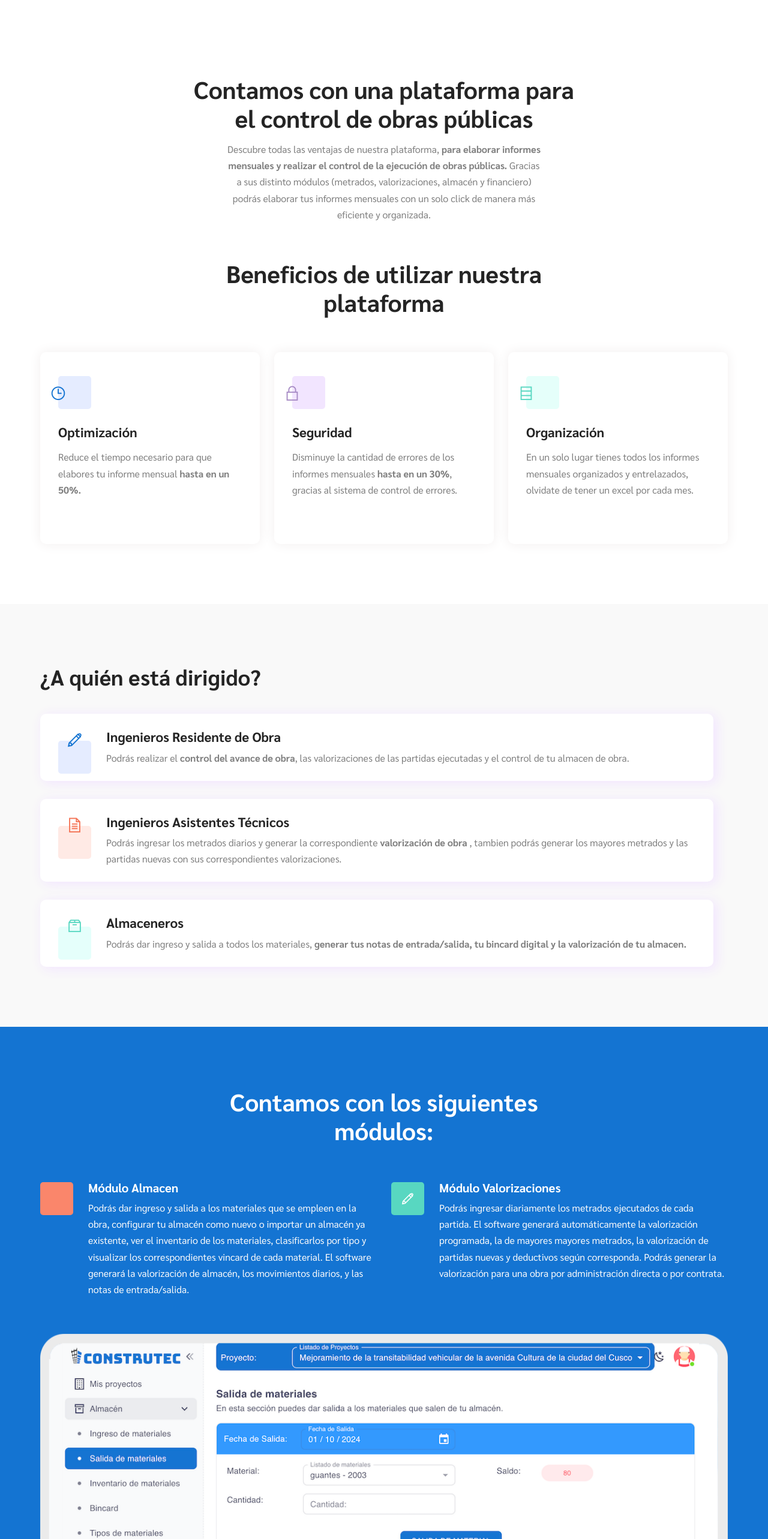
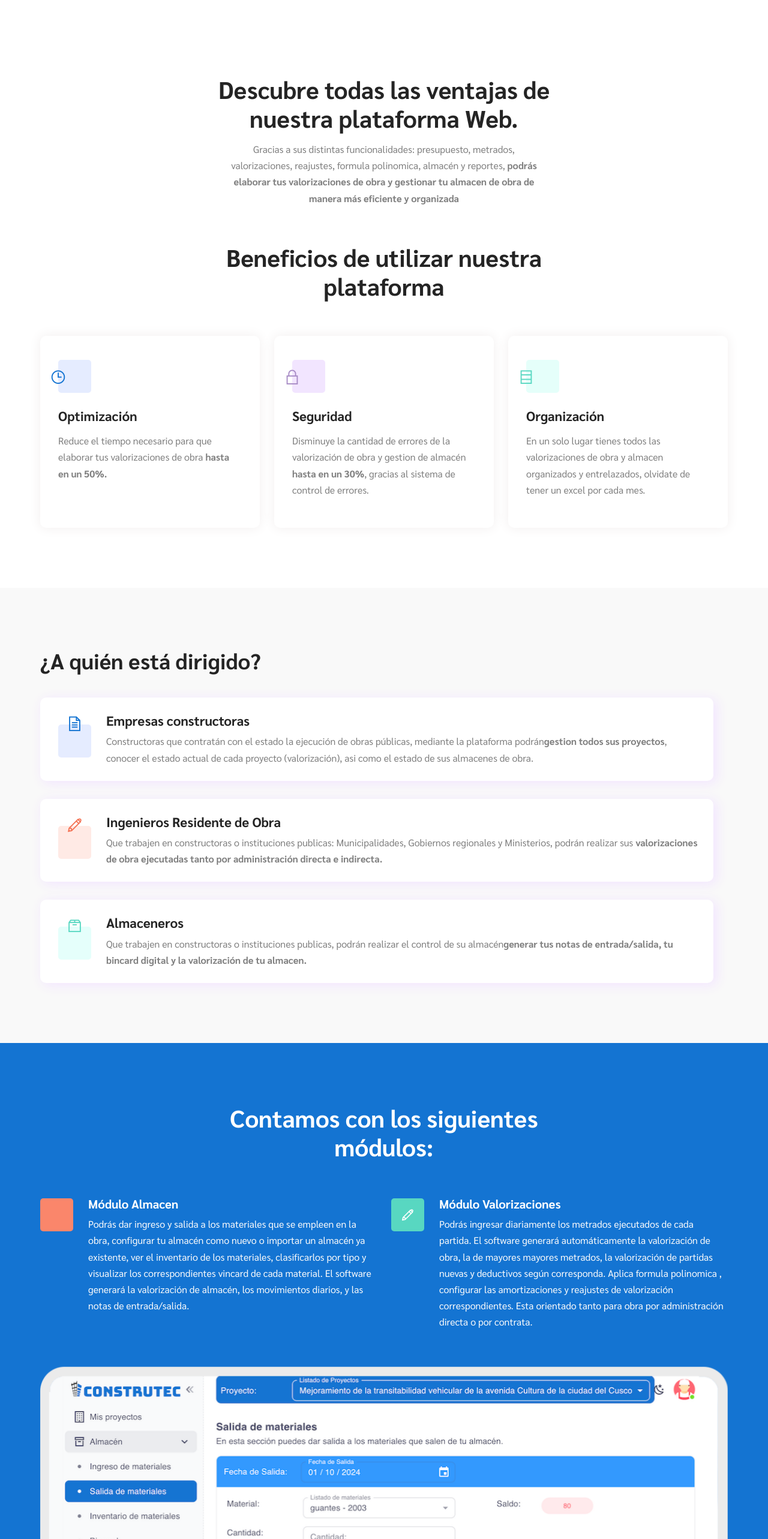
Before and after one commit to yacodev/landing-page-construtec, a Next.js app: page / in a window 1280 px wide. Shown: the part 1160-3726 px from the top of the page at 60% size. Built offline with nearby package versions, Linux system fonts and the light colour scheme.

Commit message:
re-write copy

```diff
--- a/components/SaasLanding/Features.js
+++ b/components/SaasLanding/Features.js
@@ -8,28 +8,34 @@ const Features = () => {
           <div className='row'>
             <div className='features-card-content'>
               <h2 className='title'>¿A quién está dirigido?</h2>
+
               <div className='saas-features '>
                 <div className='icon bg-1'>
+                  <i className='las la-file-alt'></i>
+                </div>
+                <h3>Empresas constructoras </h3>
+                <p>
+                  Constructoras que contratán con el estado la ejecución de
+                  obras públicas, mediante la plataforma podrán
+                  <strong>gestion todos sus proyectos</strong>, conocer el
+                  estado actual de cada proyecto (valorización), asi como el
+                  estado de sus almacenes de obra.
+                </p>
+              </div>
+
+              <div className='saas-features '>
+                <div className='icon bg-2'>
                   <i className='las la-pencil-alt'></i>
                 </div>
                 <h3>Ingenieros Residente de Obra</h3>
                 <p>
-                  Podrás realizar el <strong>control del avance de obra</strong>
-                  , las valorizaciones de las partidas ejecutadas y el control
-                  de tu almacen de obra.
-                </p>
-              </div>
-
-              <div className='saas-features'>
-                <div className='icon bg-2'>
-                  <i className='las la-file-alt'></i>
-                </div>
-                <h3>Ingenieros Asistentes Técnicos</h3>
-                <p>
-                  Podrás ingresar los metrados diarios y generar la
-                  correspondiente <strong> valorización de obra </strong>,
-                  tambien podrás generar los mayores metrados y las partidas
-                  nuevas con sus correspondientes valorizaciones.
+                  Que trabajen en constructoras o instituciones publicas:
+                  Municipalidades, Gobiernos regionales y Ministerios, podrán
+                  realizar sus{' '}
+                  <strong>
+                    valorizaciones de obra ejecutadas tanto por administración
+                    directa e indirecta.
+                  </strong>
                 </p>
               </div>
 
@@ -39,7 +45,8 @@ const Features = () => {
                 </div>
                 <h3>Almaceneros</h3>
                 <p>
-                  Podrás dar ingreso y salida a todos los materiales,{' '}
+                  Que trabajen en constructoras o instituciones publicas, podrán
+                  realizar el control de su almacén
                   <strong>
                     generar tus notas de entrada/salida, tu bincard digital y la
                     valorización de tu almacen.
--- a/components/SaasLanding/RegistrationCampaign.js
+++ b/components/SaasLanding/RegistrationCampaign.js
@@ -34,9 +34,9 @@ const RegistrationCampaign = () => {
             <div className='description_campaign'>
               <p>
                 Al registrate en la plataforma podrás acceder de manera gratuita
-                al módulo de almacen por un periodo de prueba por 30 días sin
-                costo alguno. Esta promoción solo es valida hasta el 31 de
-                Octubre del 2023.
+                tanto al módulo de almacen, como al módulo de valorizaciones,
+                por un periodo de prueba por 30 días sin costo alguno. Esta
+                promoción solo es valida hasta el 31 de Diciembre del 2023.
               </p>
             </div>
             <div className='saas-registration-btn mt-4'>
@@ -53,7 +53,7 @@ const RegistrationCampaign = () => {
               </p>
             </div>
             <div className='count-down'>
-              {<Countdown date={new Date(2023, 9, 31)} renderer={renderer} />}
+              {<Countdown date={new Date(2023, 11, 31)} renderer={renderer} />}
             </div>
           </div>
         </div>
--- a/components/SaasLanding/SaaSAppFeatures.js
+++ b/components/SaasLanding/SaaSAppFeatures.js
@@ -30,11 +30,12 @@ const SaaSAppFeatures = () => {
               <h3>Módulo Valorizaciones</h3>
               <p>
                 Podrás ingresar diariamente los metrados ejecutados de cada
-                partida. El software generará automáticamente la valorización
-                programada, la de mayores mayores metrados, la valorización de
-                partidas nuevas y deductivos según corresponda. Podrás generar
-                la valorización para una obra por administración directa o por
-                contrata.
+                partida. El software generará automáticamente la valorización de
+                obra, la de mayores mayores metrados, la valorización de
+                partidas nuevas y deductivos según corresponda. Aplica formula
+                polinomica , configurar las amortizaciones y reajustes de
+                valorización correspondientes. Esta orientado tanto para obra
+                por administración directa o por contrata.
               </p>
             </div>
           </div>
--- a/components/SaasLanding/Services.js
+++ b/components/SaasLanding/Services.js
@@ -6,16 +6,15 @@ const Services = () => {
       <div className='container mt-4'>
         <div className='section-title'>
           {/* <span>Our Services</span> */}
-          <h2>Contamos con una plataforma para el control de obras públicas</h2>
+          <h2>Descubre todas las ventajas de nuestra plataforma Web.</h2>
           <p>
-            Descubre todas las ventajas de nuestra plataforma,{' '}
+            Gracias a sus distintas funcionalidades: presupuesto, metrados,
+            valorizaciones, reajustes, formula polinomica, almacén y reportes,
             <strong>
-              para elaborar informes mensuales y realizar el control de la
-              ejecución de obras públicas.
+              {' '}
+              podrás elaborar tus valorizaciones de obra y gestionar tu almacen
+              de obra de manera más eficiente y organizada
             </strong>{' '}
-            Gracias a sus distinto módulos (metrados, valorizaciones, almacén y
-            financiero) podrás elaborar tus informes mensuales con un solo click
-            de manera más eficiente y organizada.
           </p>
         </div>
         <div className='section-title'>
@@ -29,8 +28,8 @@ const Services = () => {
               </div>
               <h3>Optimización</h3>
               <p>
-                Reduce el tiempo necesario para que elabores tu informe mensual{' '}
-                <strong>hasta en un 50%.</strong>
+                Reduce el tiempo necesario para que elaborar tus valorizaciones
+                de obra <strong>hasta en un 50%.</strong>
               </p>
             </div>
           </div>
@@ -42,7 +41,8 @@ const Services = () => {
               </div>
               <h3>Seguridad</h3>
               <p>
-                Disminuye la cantidad de errores de los informes mensuales{' '}
+                Disminuye la cantidad de errores de la valorización de obra y
+                gestion de almacén
                 <strong> hasta en un 30%</strong>, gracias al sistema de control
                 de errores.
               </p>
@@ -56,8 +56,9 @@ const Services = () => {
               </div>
               <h3>Organización</h3>
               <p>
-                En un solo lugar tienes todos los informes mensuales organizados
-                y entrelazados, olvidate de tener un excel por cada mes.
+                En un solo lugar tienes todos las valorizaciones de obra y
+                almacen organizados y entrelazados, olvidate de tener un excel
+                por cada mes.
               </p>
             </div>
           </div>
```
